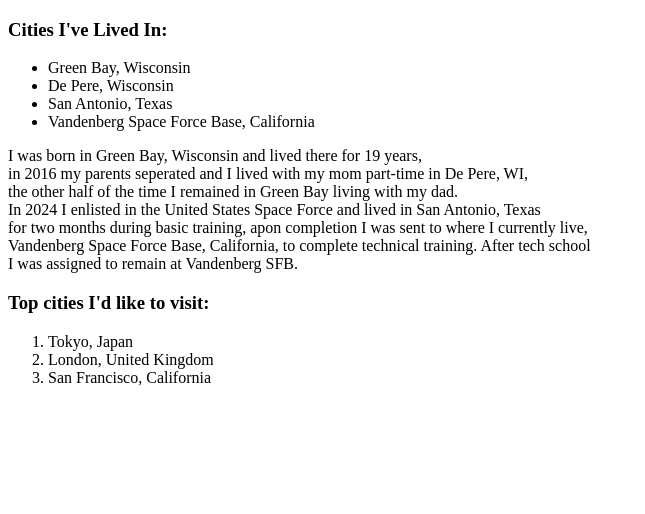
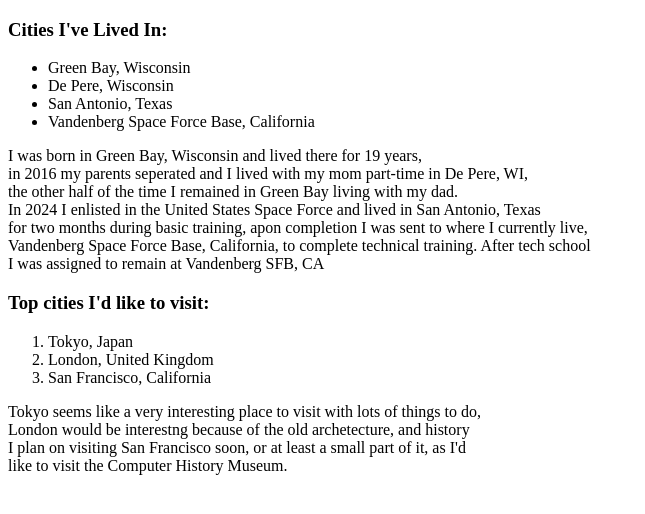
Before and after one commit to NoofleBot/html-exercise, a plain HTML site: page index.html in a window 1280 px wide. Shown: the whole page, without its empty margins (0-645 px from the left). Drawn offline with Linux system fonts and the light colour scheme.

Commit message:
Added decription of why I'd like to visit my top cities to visit

```diff
--- a/index.html
+++ b/index.html
@@ -20,7 +20,7 @@
     <br> In 2024 I enlisted in the United States Space Force and lived in San Antonio, Texas
     <br> for two months during basic training, apon completion I was sent to where I currently live,
     <br> Vandenberg Space Force Base, California, to complete technical training. After tech school
-    <br> I was assigned to remain at Vandenberg SFB.</p>
+    <br> I was assigned to remain at Vandenberg SFB, CA</p>
 
     <h3>Top cities I'd like to visit:</h3>
     <ol>
@@ -28,6 +28,11 @@
       <li>London, United Kingdom</li>
       <li>San Francisco, California</li>
     </ol>
+    <p>Tokyo seems like a very interesting place to visit with lots of things to do,
+    <br> London would be interestng because of the old archetecture, and history
+    <br> I plan on visiting San Francisco soon, or at least a small part of it, as I'd
+    <br> like to visit the Computer History Museum.
+    </p>
 
   </body>
 </html>
```
